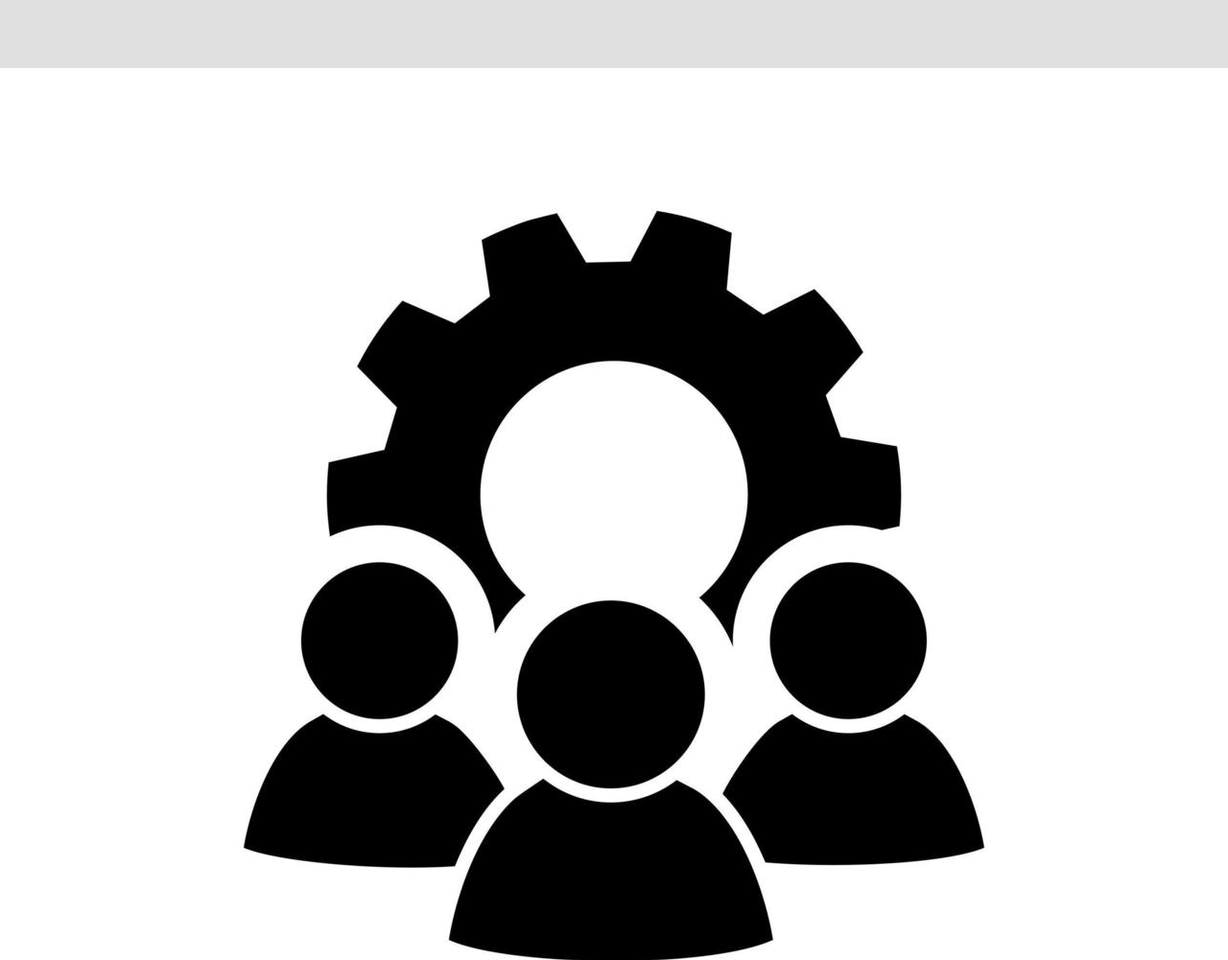
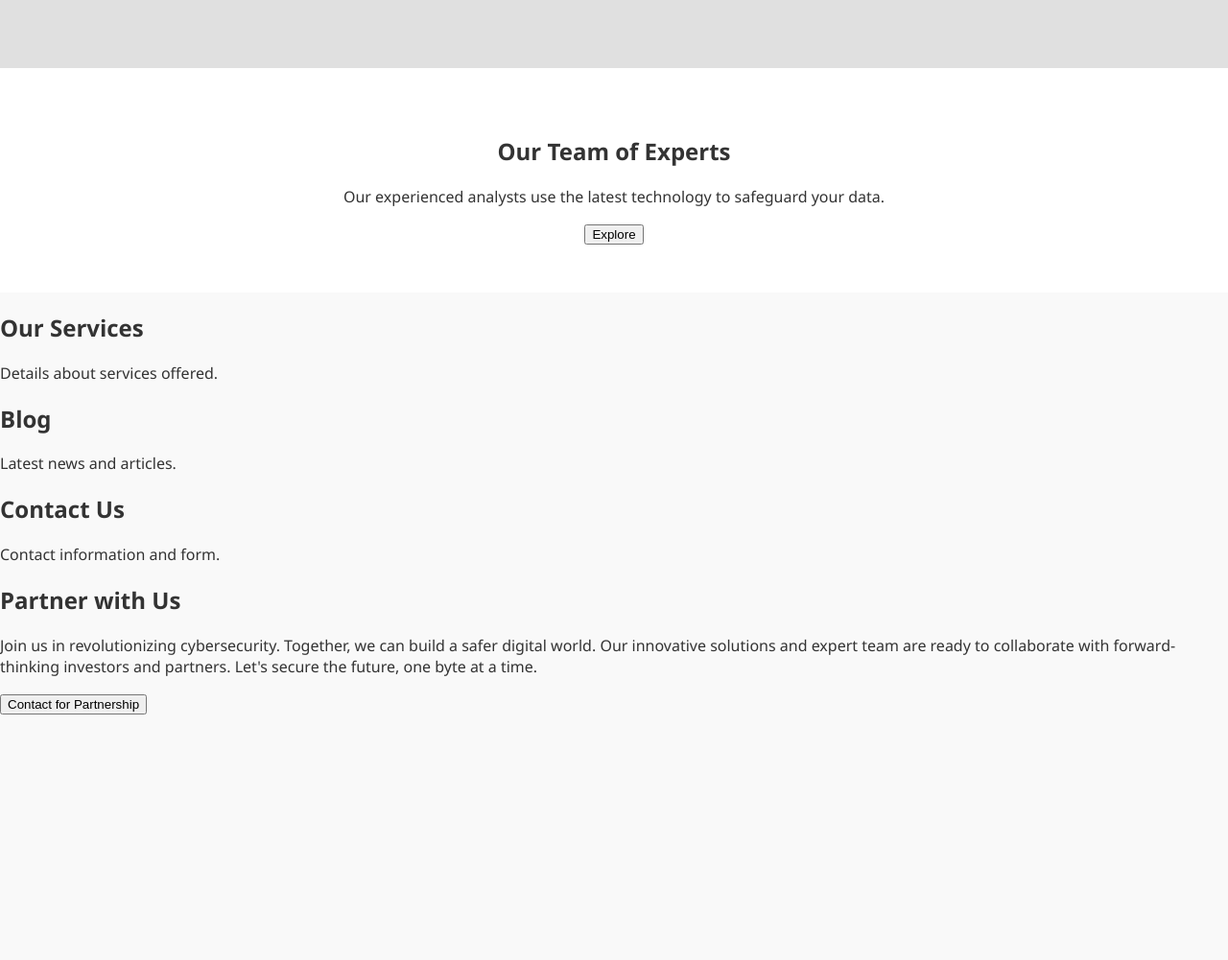
Before and after one commit to hl9082/Sample-website, a plain HTML site: page index.html in a window 1280 px wide. Shown: the part 760-1761 px from the top of the page at 96% size. After the commit the page ends 1505 px from the top, so only its background shows below. Drawn offline with Linux system fonts and the light colour scheme.

Commit message:
index updated

```diff
--- a/index.html
+++ b/index.html
@@ -44,7 +44,7 @@
 
     <section id="about" class="about">
         <div class="about-image">
-            <img src="team.jpg" alt="Team">
+
         </div>
         <div class="about-text">
             <h2>Our Team of Experts</h2>
```
